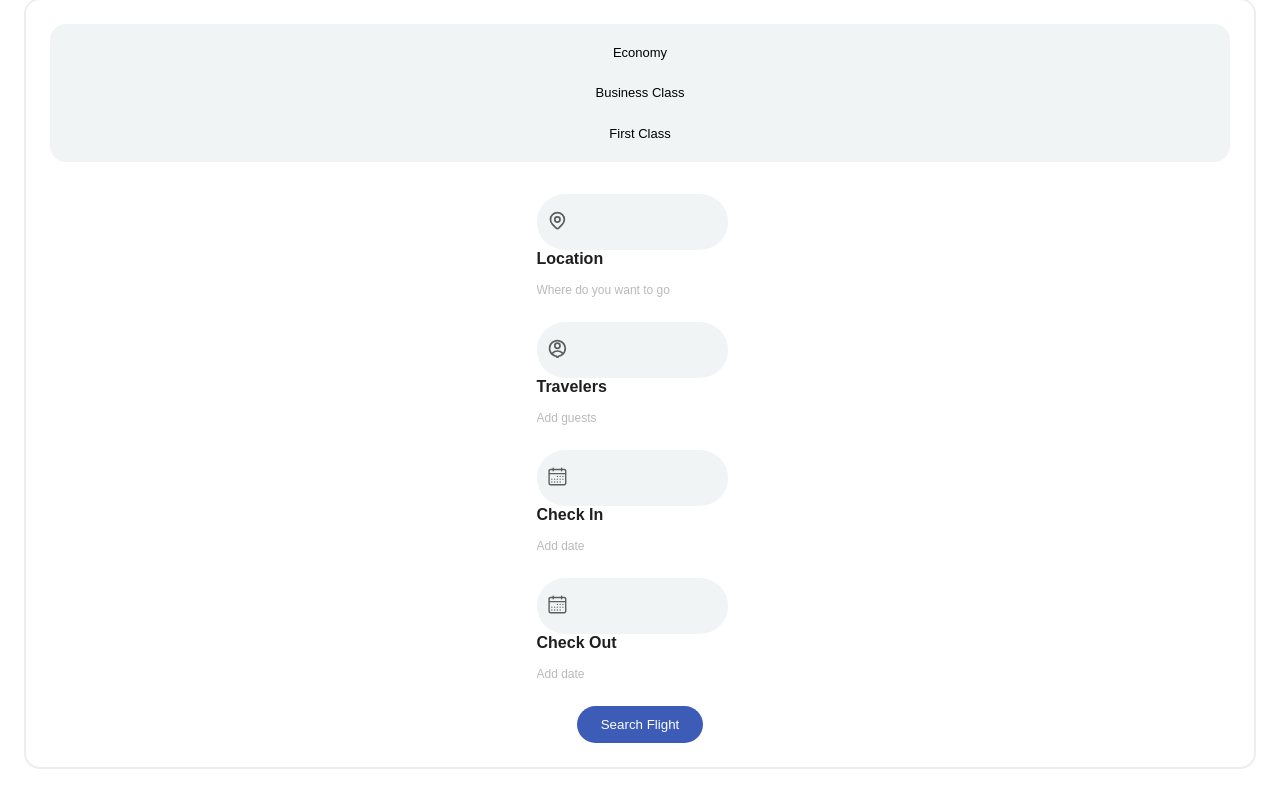
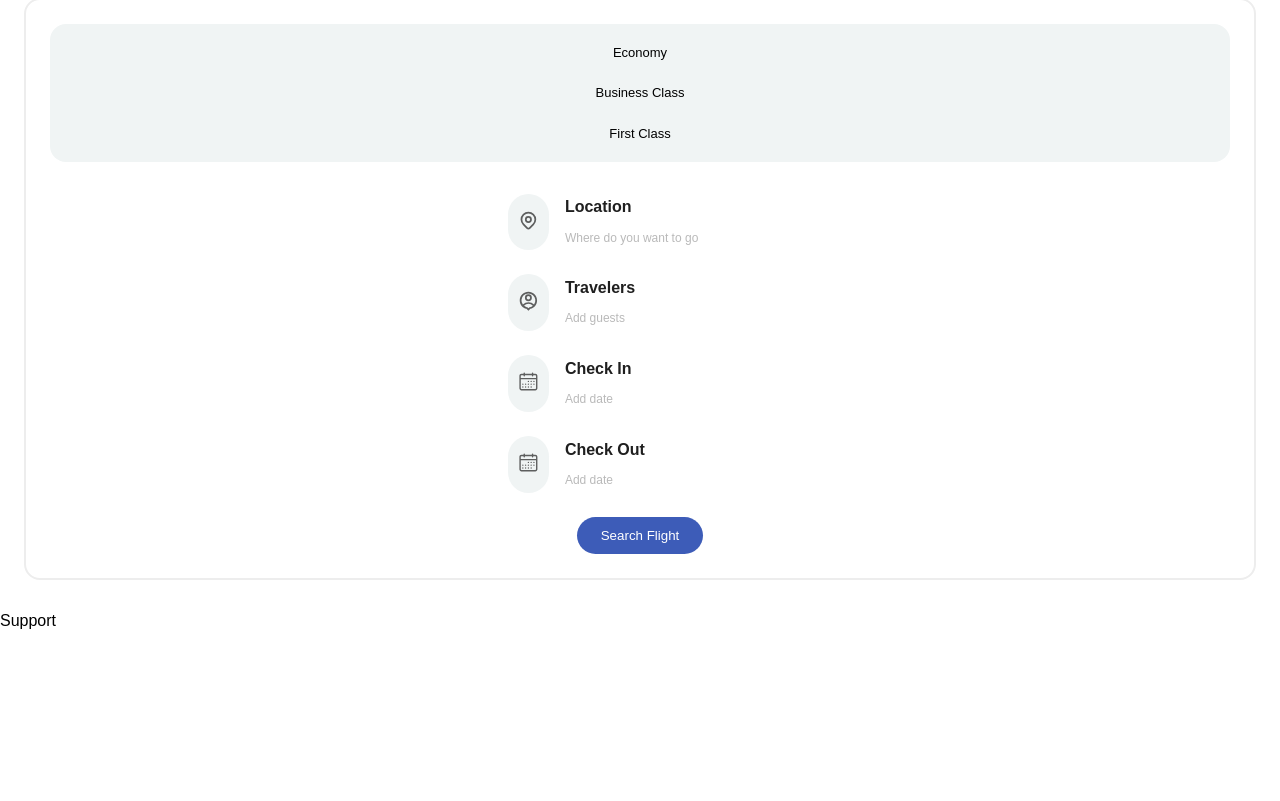
Before and after one commit to Sehrish-Saddique/CodSoft, a React (Vite) app in the folder fly/: page / in a window 1280 px wide. Shown: the part 1295-2096 px from the top of the page. After the commit the page ends 1925 px from the top, so only its background shows below. Built offline with nearby package versions, Linux system fonts and the light colour scheme.

Commit message:
updated files

```diff
--- a/fly/src/App.jsx
+++ b/fly/src/App.jsx
@@ -17,8 +17,8 @@ const App = () => {
      <Navbar/>
       <Home/>
      <Search/>
-    {/* <Support/>
-     <Info/>
+    <Support/>
+     {/* <Info/>
      <Lounge/>
      <Travelers/>
      <Subscribers/>
--- a/fly/src/Components/Search/Search.jsx
+++ b/fly/src/Components/Search/Search.jsx
@@ -21,7 +21,7 @@ const Search = () => {
         <div className="searchInputs flex">
              {/* singleinput */}
 
-          <div className="singleInput">
+          <div className="singleInput flex">
             <div className="iconDiv">
               <HiOutlineLocationMarker className="icon" />
             </div>
@@ -32,7 +32,7 @@ const Search = () => {
           </div>
             {/* singleinput */}
 
-          <div className="singleInput">
+          <div className="singleInput flex">
             <div className="iconDiv">
               <RiAccountPinCircleLine className="icon" />
             </div>
@@ -42,7 +42,7 @@ const Search = () => {
             </div>
           </div>
             {/* singleinput */}
-          <div className="singleInput">
+          <div className="singleInput flex">
             <div className="iconDiv">
               <RxCalendar className="icon" />
             </div>
@@ -53,7 +53,7 @@ const Search = () => {
           </div>
 
            {/* singleinput */}
-           <div className="singleInput">
+           <div className="singleInput flex">
             <div className="iconDiv">
               <RxCalendar className="icon" />
             </div>
--- a/fly/src/main.scss
+++ b/fly/src/main.scss
@@ -121,7 +121,7 @@ h2{
 }
 .navBarOne{
     background: var(--SecondaryColor);
-    box-shadow: var(--boxShadow);
+    box-shadow: rgba(0,0,0,0.1) 0px 10px 15px -3px, rgba(0,0,0,0.05) 0px 4px 6px -2px;
 
 
 }
```
